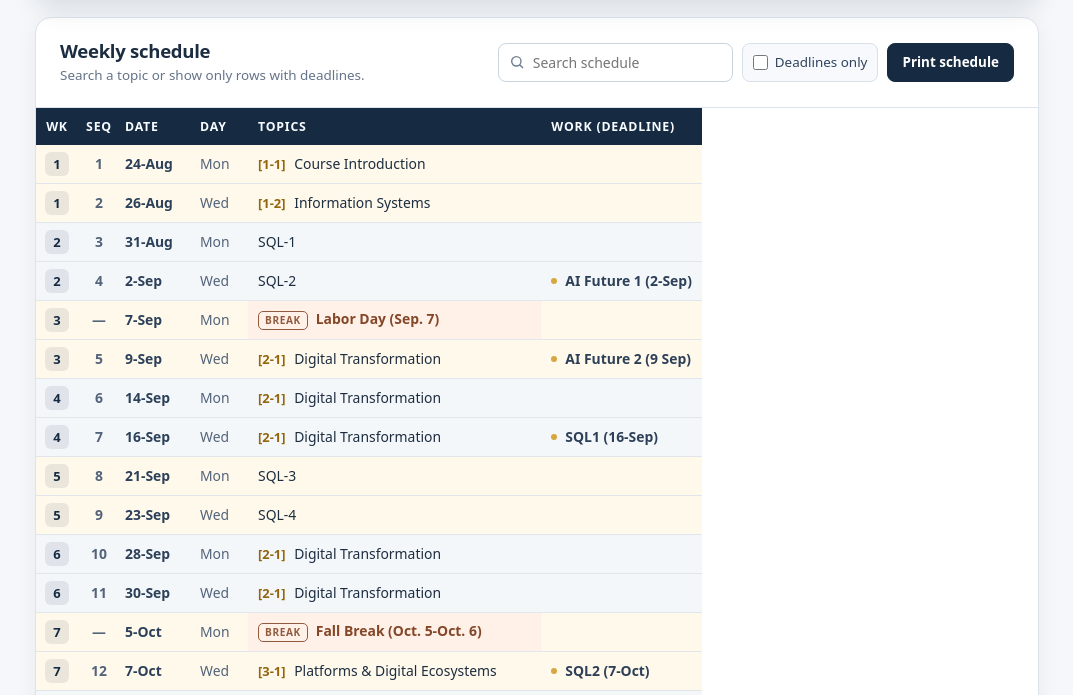
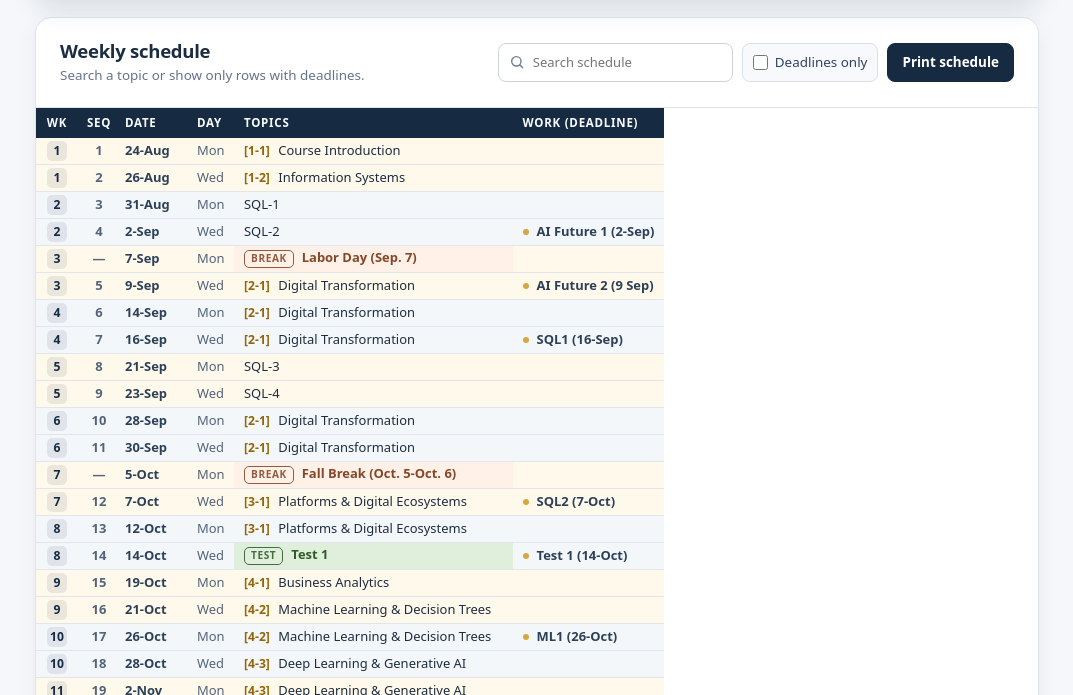
Before and after one commit to AdrianSchell/textbook_v1, a plain HTML site: page other/Course_Schedule_Fall_2026.html in a window 1280 px wide. Shown: the part 210-905 px from the top of the page, without its empty margins (103-1176 px from the left). Drawn offline with Linux system fonts and the light colour scheme.

Commit message:
Add files via upload

```diff
--- a/other/Course_Schedule_Fall_2026.html
+++ b/other/Course_Schedule_Fall_2026.html
@@ -9,7 +9,7 @@
 :root{--navy:#162b42;--navy-2:#213d5a;--gold:#b28326;--ink:#1c2d41;--muted:#65748a;--border:#dce3eb;--paper:#fff;--page:#f5f7fa;--even:#f4f7fa;--odd:#fff9eb;--break:#fff0e8;--test:#e0efdb}
 *{box-sizing:border-box}
 html{scroll-behavior:smooth}
-body{margin:0;background:var(--page);color:var(--ink);font-family:system-ui,-apple-system,"Segoe UI",Roboto,Arial,sans-serif;font-size:14px;line-height:1.4;-webkit-font-smoothing:antialiased}
+body{margin:0;background:var(--page);color:var(--ink);font-family:system-ui,-apple-system,"Segoe UI",Roboto,Arial,sans-serif;font-size:13px;line-height:1.4;-webkit-font-smoothing:antialiased}
 button,input{font:inherit}
 .page{max-width:1060px;margin:0 auto;padding:36px 28px 72px}
 .hero{position:relative;overflow:hidden;border-radius:18px;background:linear-gradient(118deg,#13283f,#23496b);color:white;padding:33px 38px 34px;box-shadow:0 12px 26px rgba(15,42,65,.12)}
@@ -33,20 +33,21 @@ main{margin-top:20px}
 .print-btn:hover{background:#294d6f}
 .table-scroll{overflow-x:auto;scrollbar-color:#bdc9d8 transparent}
 table{width:max-content;table-layout:auto;border-collapse:separate;border-spacing:0;font-variant-numeric:tabular-nums}
-col.week{width:42px}col.seq{width:42px}col.date{width:75px}col.day{width:53px}col.topic{width:auto}col.work{width:auto}
-thead th{padding:10px 10px;text-align:left;color:#f8fbff;background:var(--navy);font-size:.77rem;text-transform:uppercase;font-weight:740;letter-spacing:.065em;position:sticky;top:0;z-index:2;white-space:nowrap}
+col.week{width:42px}col.seq{width:42px}col.date{width:75px}col.day{width:39px}col.topic{width:auto}col.work{width:auto}
+thead th{padding:7px 10px;text-align:left;color:#f8fbff;background:var(--navy);font-size:.72rem;text-transform:uppercase;font-weight:740;letter-spacing:.065em;position:sticky;top:0;z-index:2;white-space:nowrap}
 thead th:nth-child(1),thead th:nth-child(2){text-align:center}
 thead th:nth-child(-n+4),tbody td:nth-child(-n+4){padding-left:5px;padding-right:5px}
+thead th:nth-child(4),tbody td:nth-child(4){padding-left:2px;padding-right:2px}
 tbody tr{background:var(--odd)}tbody tr[data-tone="even"]{background:var(--even)}
-tbody td{padding:7px 10px;border-bottom:1px solid #e1e6ed;vertical-align:middle;font-size:.87rem;line-height:1.32}
+tbody td{padding:3px 10px;border-bottom:1px solid #e1e6ed;vertical-align:middle;font-size:.81rem;line-height:1.18}
 tbody tr:last-child td{border-bottom:0}
 td.week-cell,td.seq-cell{text-align:center}
-.week-pill{display:inline-grid;place-items:center;width:24px;height:24px;border-radius:6px;background:rgba(20,47,75,.09);font-weight:800;font-size:.81rem;color:var(--navy)}
+.week-pill{display:inline-grid;place-items:center;width:20px;height:20px;border-radius:5px;background:rgba(20,47,75,.09);font-weight:800;font-size:.76rem;color:var(--navy)}
 .seq-num{color:#53637a;font-weight:650}
 .date-cell{white-space:nowrap;font-weight:720;color:#2c4159}
 .day-cell{white-space:nowrap;color:#53647a}
 .topic-cell{color:#1d2d40;font-weight:530;white-space:nowrap}
-.module{display:inline-block;color:#93650c;font-weight:790;font-size:.81rem;margin-right:5px;white-space:nowrap}
+.module{display:inline-block;color:#93650c;font-weight:790;font-size:.76rem;margin-right:5px;white-space:nowrap}
 .deadline-cell{font-weight:680;color:#2d4058;white-space:nowrap}
 .deadline-dot{display:inline-block;background:#d6a641;width:6px;height:6px;border-radius:50%;vertical-align:middle;margin-right:8px;transform:translateY(-1px)}
 .break .topic-cell{background:var(--break);color:#844727;font-weight:720}
@@ -75,10 +76,10 @@ html,body{background:#fff!important;font-size:10pt;print-color-adjust:exact;-web
 .section-top{padding:0 0 6px;border:none}.section-top h2{font-size:12pt}.section-top .sub{display:none}
 .table-scroll{overflow:visible}
 table{min-width:0;width:100%;table-layout:auto}
-col.week{width:5%}col.seq{width:5%}col.date{width:9%}col.day{width:7%}col.topic{width:auto}col.work{width:auto}
+col.week{width:5%}col.seq{width:5%}col.date{width:9%}col.day{width:4%}col.topic{width:auto}col.work{width:auto}
 thead{display:table-header-group}thead th{position:static;padding:6px 5px;font-size:8pt;background:#213d5a!important}
 tbody tr{break-inside:avoid;page-break-inside:avoid}
-tbody td{padding:4px 5px;font-size:8pt;line-height:1.18;border-bottom:1px solid #bcc6d1}
+tbody td{padding:2px 5px;font-size:7.5pt;line-height:1.18;border-bottom:1px solid #bcc6d1}
 .week-pill{width:19px;height:19px;font-size:7.7pt;border-radius:4px}.module{font-size:8pt;margin-right:2px}
 .mini-label{font-size:6pt;padding:1px 3px;margin-right:4px}
 .deadline-dot{width:4px;height:4px;margin-right:4px}.note-text{font-size:7.5pt}
@@ -271,7 +272,7 @@ tbody td{padding:4px 5px;font-size:8pt;line-height:1.18;border-bottom:1px solid
               <td class="date-cell"><time datetime="2026-10-28">28-Oct</time></td>
               <td class="day-cell">Wed</td>
               <td class="topic-cell"><span class="module">[4-3]</span> Deep Learning &amp; Generative AI</td>
-              <td class="deadline-cell"><span class="note-text">Moved to NOV 1</span></td>
+              <td class="deadline-cell">&nbsp;</td>
             </tr>
             <tr data-week="11" data-tone="odd" data-deadline="false">
               <td class="week-cell"><span class="week-pill">11</span></td>
@@ -363,7 +364,7 @@ tbody td{padding:4px 5px;font-size:8pt;line-height:1.18;border-bottom:1px solid
             </tr>
             <tr data-week="16" data-tone="even" data-deadline="false" class="break">
               <td class="week-cell"><span class="week-pill">16</span></td>
-              <td class="seq-cell"><span class="seq-num">29</span></td>
+              <td class="seq-cell"><span class="seq-num">-</span></td>
               <td class="date-cell"><time datetime="2026-12-09">9-Dec</time></td>
               <td class="day-cell">Wed</td>
               <td class="topic-cell"><span class="mini-label">Break</span>Reading Period (Dec. 9)</td>
```
